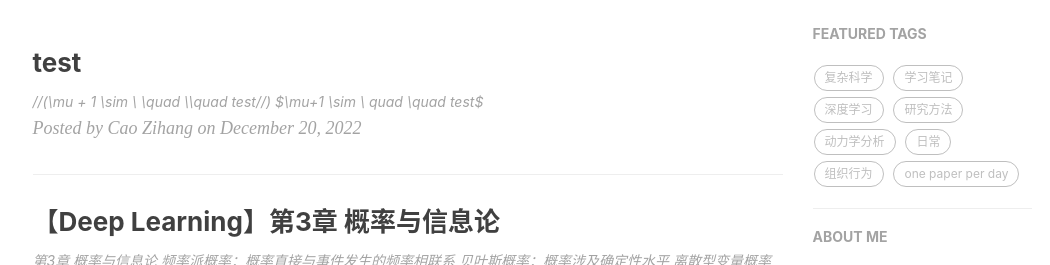
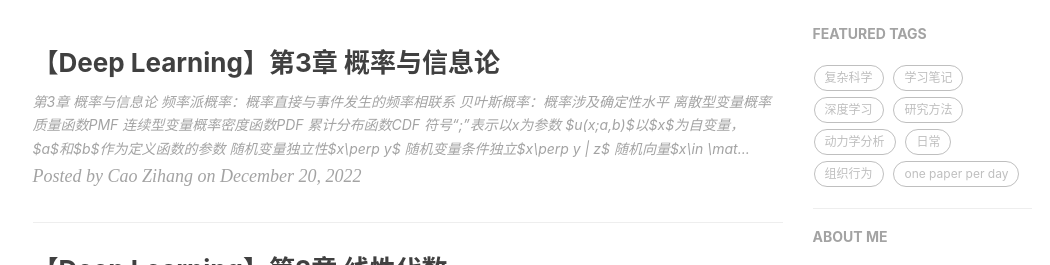
Before and after one commit to CaoZihang/CaoZihang.github.io, a Jekyll site: the page built from index.html, in a window 1280 px wide and 900 px high, cut to the strip 422-687 px from the top of the window. Shown: the whole strip, without its empty margins (135-1185 px from the left). Built offline with Jekyll 4.4.1, drawn with Linux system fonts in a browser that asks for light colours; nearby versions of some CDN libraries; the list of posts is cut into pages by our own code; comment, search, counter and statistics services are not loaded.

```diff
--- a/_posts/2022-12-20-test.md
+++ /dev/null
@@ -1,16 +0,0 @@
----
-layout:       post
-title:        "test"
-author:       "Cao Zihang"
-header-style: text
-catalog:      true
-status:		  Done
-mathjax: 	true
-tags:
-    - 深度学习
-    - 学习笔记
----
-
-//(\mu + 1 \sim \ \quad \\\\quad test//)
-
-$\mu+1 \sim \\ quad \\quad test$
```
Also changed, not shown: _posts/2022-12-20-deep-2.md (+1 -0 lines), _posts/2022-12-20-deep-3.md (+1 -0 lines).
